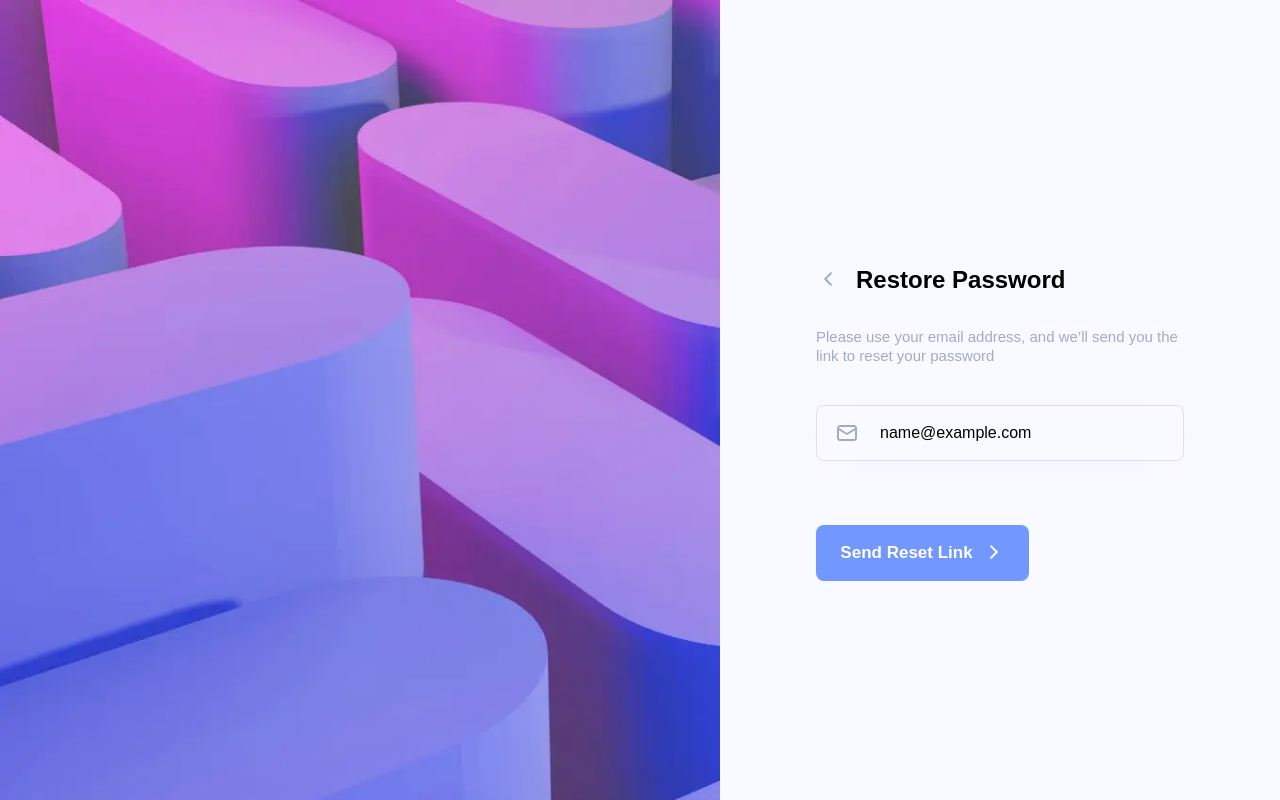
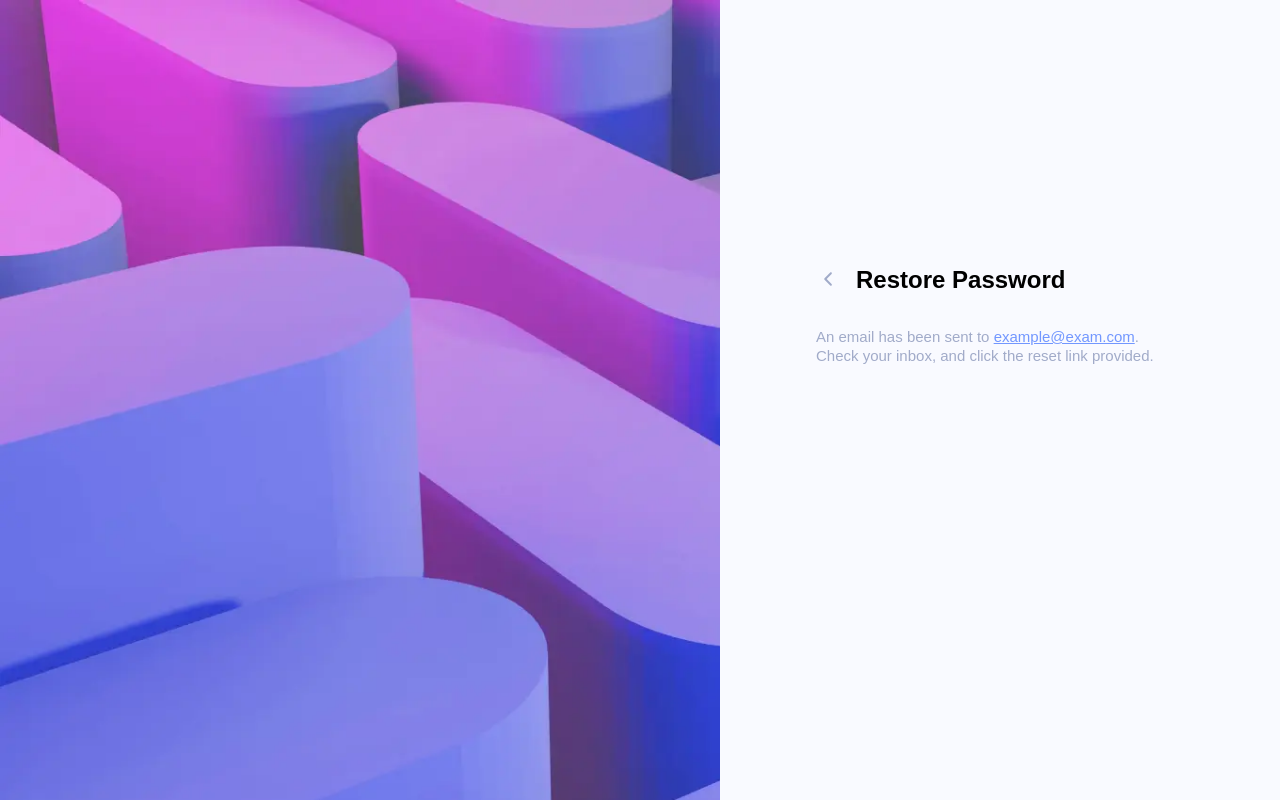
Before and after one commit to matthew1232002/itrex-task, a React (Create React App) app: page /restore in a window 1280 px wide. Both pictures are taken after typing "name@example.com" into the empty fields and a click on the button "Send Reset Link". Built offline with nearby package versions, Linux system fonts and the light colour scheme.

Commit message:
add logic after an email sent

```diff
--- a/src/components/forms/RestoreForm.js
+++ b/src/components/forms/RestoreForm.js
@@ -1,13 +1,14 @@
-import React from 'react';
+import React, {useState} from 'react';
 import * as Yup from "yup";
 import {Formik} from "formik";
 import Header from "./header/header";
 import InputField from "./input/InputField";
-import {StyledInputs, StyledText} from "./RestoreForm.styled";
+import {StyledEmail, StyledInputs, StyledText} from "./RestoreForm.styled";
 import {StyledForm, StyledSidebar} from "./LoginPages.styled";
 import Button from "./button/Button";
 
 const RestoreForm = () => {
+    const [isSent, setIsSent] = useState(false)
     const validate = Yup.object({
         email: Yup.string().email("Email is invalid").required('Email is required'),
     })
@@ -18,22 +19,22 @@ const RestoreForm = () => {
         }}
                 validationSchema={validate}
                 onSubmit={values => (
-                    values
+                    setIsSent(true)
                 )}
         >
             {formik => (
                 <StyledSidebar>
                     <Header text='Restore Password'/>
-                    <StyledText>Please use your email address, and we’ll send you
-                        the link to reset your password</StyledText>
-                    {/*<p>An email has been sent to <StyledEmail>example@exam.com</StyledEmail>.*/}
-                    {/*     Check your inbox, and click the reset link provided.</p>*/}
-                    <StyledForm>
+                    {isSent && <StyledText>An email has been sent to <StyledEmail>example@exam.com</StyledEmail>.
+                        Check your inbox, and click the reset link provided.</StyledText>}
+                    {!isSent && <StyledText>Please use your email address, and we’ll send you
+                        the link to reset your password</StyledText>}
+                    {!isSent && <StyledForm>
                         <StyledInputs>
                             <InputField type='email' placeholder='Email' name="email"/>
                         </StyledInputs>
-                        <Button text='Send Reset Link'  width='213px' mediaWidth='198px'/>
-                    </StyledForm>
+                        <Button text='Send Reset Link' width='213px' mediaWidth='198px'/>
+                    </StyledForm>}
                 </StyledSidebar>
             )}
         </Formik>
```
